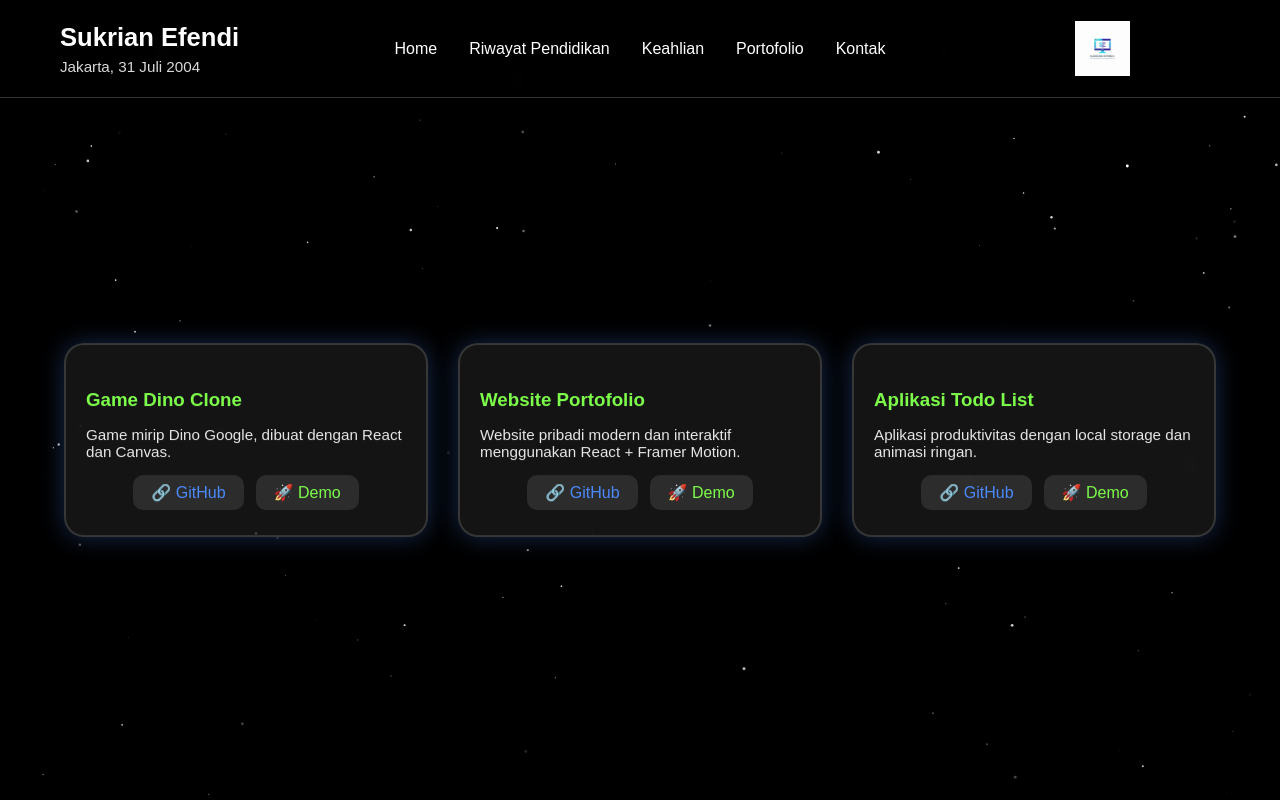
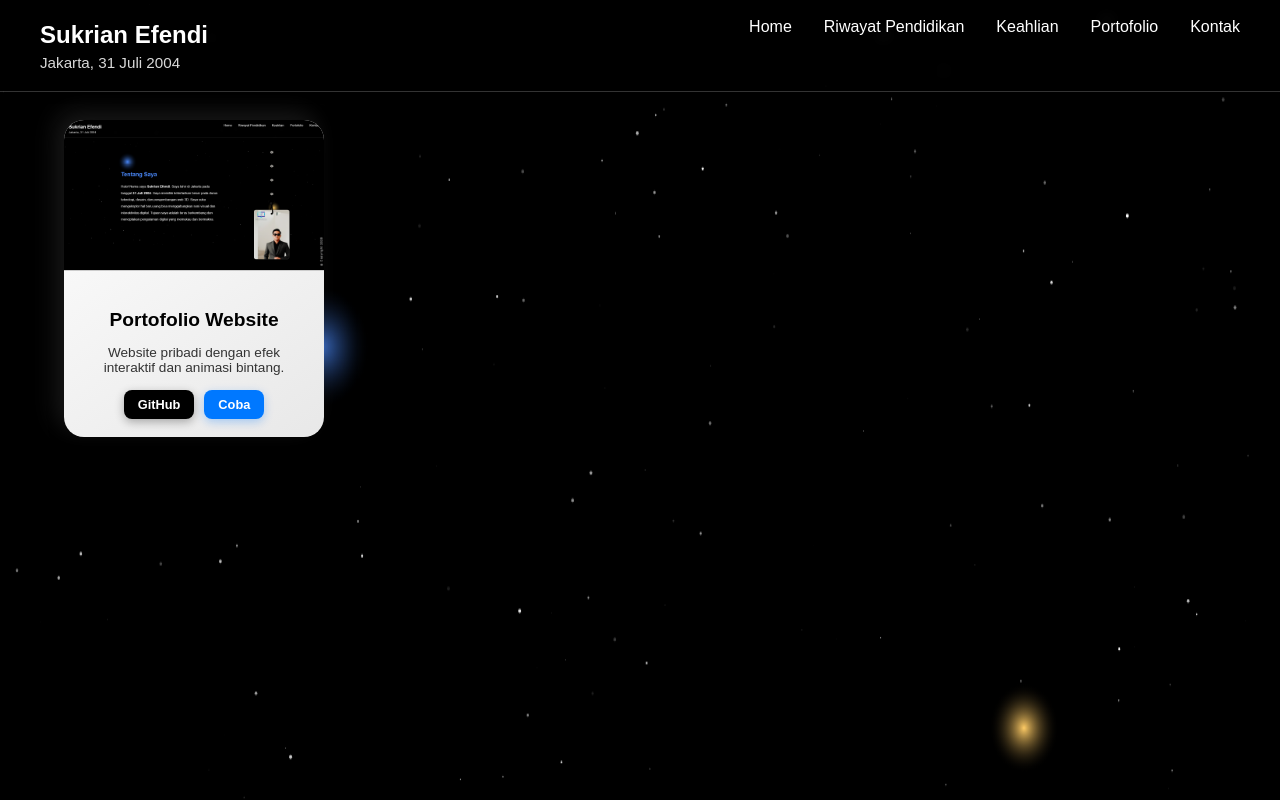
Before and after one commit to rian3107/Portofolio, a React (Create React App) app: page /portofolio in a window 1280 px wide. Built offline with nearby package versions, Linux system fonts and the light colour scheme.

Commit message:
perubahan sedikit

```diff
--- a/public/index.html
+++ b/public/index.html
@@ -2,42 +2,20 @@
 <html lang="en">
   <head>
     <meta charset="utf-8" />
-    <link rel="icon" href="%PUBLIC_URL%/favicon.ico" />
+    <!-- Favicon baru -->
+    <link rel="icon" href="%PUBLIC_URL%/Logo Rian.png" />
     <meta name="viewport" content="width=device-width, initial-scale=1" />
     <meta name="theme-color" content="#000000" />
     <meta
       name="description"
-      content="Web site created using create-react-app"
+      content="Portofolio Sukrian Efendi"
     />
-    <link rel="apple-touch-icon" href="%PUBLIC_URL%/logo192.png" />
-    <!--
-      manifest.json provides metadata used when your web app is installed on a
-      user's mobile device or desktop. See https://developers.google.com/web/fundamentals/web-app-manifest/
-    -->
+    <link rel="apple-touch-icon" href="%PUBLIC_URL%/Logo Rian.png" />
     <link rel="manifest" href="%PUBLIC_URL%/manifest.json" />
-    <!--
-      Notice the use of %PUBLIC_URL% in the tags above.
-      It will be replaced with the URL of the `public` folder during the build.
-      Only files inside the `public` folder can be referenced from the HTML.
-
-      Unlike "/favicon.ico" or "favicon.ico", "%PUBLIC_URL%/favicon.ico" will
-      work correctly both with client-side routing and a non-root public URL.
-      Learn how to configure a non-root public URL by running `npm run build`.
-    -->
-    <title>React App</title>
+    <title>Sukrian Efendi</title>
   </head>
   <body>
     <noscript>You need to enable JavaScript to run this app.</noscript>
     <div id="root"></div>
-    <!--
-      This HTML file is a template.
-      If you open it directly in the browser, you will see an empty page.
-
-      You can add webfonts, meta tags, or analytics to this file.
-      The build step will place the bundled scripts into the <body> tag.
-
-      To begin the development, run `npm start` or `yarn start`.
-      To create a production bundle, use `npm run build` or `yarn build`.
-    -->
   </body>
 </html>
--- a/src/components/Kontak.jsx
+++ b/src/components/Kontak.jsx
@@ -1,90 +1,22 @@
 'use client';
 import React, { useEffect, useRef, useState } from 'react';
+import { motion } from 'framer-motion';
+import Header from './Header';
 import logoRian from '../assets/Logo Rian.png';
-import { motion } from 'framer-motion';
-import './Lanyard.css';
-
-function Header() {
-  return (
-    <header
-      style={{
-        position: 'fixed',
-        top: 0,
-        left: 0,
-        width: '100%',
-        padding: '20px 60px',
-        display: 'grid',
-        gridTemplateColumns: '1fr auto 1fr',
-        alignItems: 'center',
-        zIndex: 10,
-        color: 'white',
-        fontFamily: 'Poppins, sans-serif',
-        background: 'rgba(0, 0, 0, 0.25)',
-        backdropFilter: 'blur(8px)',
-        borderBottom: '1px solid rgba(255, 255, 255, 0.2)',
-      }}
-    >
-      <div style={{ display: 'flex', flexDirection: 'column', lineHeight: 1.4 }}>
-        <span style={{ fontSize: '1.6rem', fontWeight: 600 }}>Sukrian Efendi</span>
-        <span style={{ fontSize: '0.95rem', opacity: 0.85 }}>Jakarta, 31 Juli 2004</span>
-      </div>
-
-      <nav
-        style={{
-          display: 'flex',
-          gap: '32px',
-          fontSize: '1rem',
-          fontWeight: 500,
-          justifySelf: 'center',
-        }}
-      >
-        {['Home', 'Riwayat Pendidikan', 'Keahlian', 'Portofolio', 'Kontak'].map((item) => (
-          <a
-            key={item}
-            href={
-              item === 'Home'
-                ? '/'
-                : item === 'Riwayat Pendidikan'
-                ? '/riwayat-pendidikan'
-                : item === 'Keahlian'
-                ? '/keahlian'
-                : item === 'Kontak'
-                ? '/kontak'
-                : '#'
-            }
-            style={{
-              color: '#fff',
-              textDecoration: 'none',
-              transition: 'color 0.3s ease',
-            }}
-            onMouseEnter={(e) => (e.target.style.color = '#4b8bff')}
-            onMouseLeave={(e) => (e.target.style.color = '#fff')}
-          >
-            {item}
-          </a>
-        ))}
-      </nav>
-
-      <div style={{ display: 'flex', justifyContent: 'flex-end', paddingRight: '90px' }}>
-        <img src={logoRian} alt="Logo Rian" style={{ height: '55px', width: 'auto' }} />
-      </div>
-    </header>
-  );
-}
 
 export default function Kontak() {
   const canvasRef = useRef(null);
   const cardRef = useRef(null);
   const [transformStyle, setTransformStyle] = useState('');
 
-  // === Background bintang ===
+  // === Background bintang + planet + shooting stars ===
   useEffect(() => {
     const canvas = canvasRef.current;
     const ctx = canvas.getContext('2d');
     let width = (canvas.width = window.innerWidth);
     let height = (canvas.height = window.innerHeight);
 
-    const stars = Array.from({ length: 150 }, () => ({
+    const stars = Array.from({ length: 200 }, () => ({
       x: Math.random() * width,
       y: Math.random() * height,
       r: Math.random() * 1.5,
@@ -92,9 +24,49 @@ export default function Kontak() {
       twinkle: Math.random() * 0.05,
     }));
 
+    const shootingStars = [];
+    const planets = [
+      { x: width / 4, y: height / 3, r: 50, color: '#4b8bff' },
+      { x: width * 0.8, y: height * 0.7, r: 35, color: '#ffcc66' },
+    ];
+
+    const rand = (min, max) => Math.random() * (max - min) + min;
+    const createShootingStar = () => {
+      shootingStars.push({
+        x: rand(0, width),
+        y: rand(0, height / 2),
+        len: rand(100, 250),
+        speed: rand(8, 15),
+        opacity: 1,
+      });
+    };
+
+    const shootingTimer = setInterval(createShootingStar, 10000);
+    createShootingStar();
+
     function animate() {
       ctx.fillStyle = 'black';
       ctx.fillRect(0, 0, width, height);
+
+      // planets
+      for (const planet of planets) {
+        const grad = ctx.createRadialGradient(
+          planet.x,
+          planet.y,
+          0,
+          planet.x,
+          planet.y,
+          planet.r
+        );
+        grad.addColorStop(0, planet.color);
+        grad.addColorStop(1, 'rgba(0,0,0,0)');
+        ctx.fillStyle = grad;
+        ctx.beginPath();
+        ctx.arc(planet.x, planet.y, planet.r, 0, Math.PI * 2);
+        ctx.fill();
+      }
+
+      // stars
       for (const s of stars) {
         s.alpha += s.twinkle;
         if (s.alpha <= 0 || s.alpha >= 1) s.twinkle *= -1;
@@ -103,19 +75,47 @@ export default function Kontak() {
         ctx.fillStyle = `rgba(255,255,255,${s.alpha})`;
         ctx.fill();
       }
+
+      // shooting stars
+      for (let i = shootingStars.length - 1; i >= 0; i--) {
+        const s = shootingStars[i];
+        const grad = ctx.createLinearGradient(
+          s.x,
+          s.y,
+          s.x - s.len,
+          s.y - s.len / 3
+        );
+        grad.addColorStop(0, `rgba(255,255,255,${s.opacity})`);
+        grad.addColorStop(1, 'rgba(255,255,255,0)');
+        ctx.strokeStyle = grad;
+        ctx.lineWidth = 2;
+        ctx.beginPath();
+        ctx.moveTo(s.x, s.y);
+        ctx.lineTo(s.x - s.len, s.y - s.len / 3);
+        ctx.stroke();
+        s.x += s.speed;
+        s.y += s.speed / 3;
+        s.opacity -= 0.01;
+        if (s.opacity <= 0) shootingStars.splice(i, 1);
+      }
+
       requestAnimationFrame(animate);
     }
 
     animate();
+
     const resize = () => {
       width = canvas.width = window.innerWidth;
       height = canvas.height = window.innerHeight;
     };
     window.addEventListener('resize', resize);
-    return () => window.removeEventListener('resize', resize);
+    return () => {
+      window.removeEventListener('resize', resize);
+      clearInterval(shootingTimer);
+    };
   }, []);
 
-  // === Efek 3D Card mengikuti gerakan cursor ===
+  // === Efek 3D Card ===
   const handleMouseMove = (e) => {
     const card = cardRef.current;
     if (!card) return;
@@ -126,15 +126,7 @@ export default function Kontak() {
     const rotateY = ((x - rect.width / 2) / 20).toFixed(2);
     setTransformStyle(`rotateX(${-rotateX}deg) rotateY(${rotateY}deg)`);
   };
-
-  const handleMouseLeave = () => {
-    setTransformStyle('rotateX(0deg) rotateY(0deg)');
-  };
-
-  // === Tautan otomatis ===
-  const message = encodeURIComponent('Haii, boleh bertanya?');
-  const email = 'efendisukrian7@gmail.com';
-  const waNumber = '6281262778436'; // tanpa 0 di depan
+  const handleMouseLeave = () => setTransformStyle('rotateX(0deg) rotateY(0deg)');
 
   return (
     <div style={{ position: 'relative', width: '100%', height: '100vh', overflow: 'hidden' }}>
@@ -151,7 +143,6 @@ export default function Kontak() {
         }}
       />
 
-      {/* Konten Tengah */}
       <div
         style={{
           position: 'absolute',
@@ -193,13 +184,12 @@ export default function Kontak() {
             }}
           />
           <h2 style={{ margin: 0, fontSize: '1.5rem', color: '#7eff4b' }}>Sukrian Efendi</h2>
-          <p style={{ opacity: 0.9, margin: '10px 0 25px', fontSize: '0.95rem' }}>
-            Hubungi saya
-          </p>
+          <p style={{ opacity: 0.9, margin: '10px 0 25px', fontSize: '0.95rem' }}>Hubungi saya</p>
 
           <div style={{ display: 'flex', flexDirection: 'column', gap: '12px' }}>
+            {/* Email */}
             <a
-              href={`mailto:${email}?subject=Pertanyaan&body=${message}`}
+              href={`mailto:efendisukrian7@gmail.com?subject=Pertanyaan&body=Haii, boleh bertanya?`}
               style={{
                 color: '#4b8bff',
                 textDecoration: 'none',
@@ -212,10 +202,12 @@ export default function Kontak() {
               onMouseEnter={(e) => (e.target.style.background = 'rgba(75,139,255,0.3)')}
               onMouseLeave={(e) => (e.target.style.background = 'rgba(255,255,255,0.1)')}
             >
-              ✉️ {email}
+              Email
             </a>
+
+            {/* WhatsApp */}
             <a
-              href={`https://wa.me/${waNumber}?text=${message}`}
+              href={`https://wa.me/6281262778436?text=Haii,%20boleh%20bertanya?`}
               target="_blank"
               rel="noopener noreferrer"
               style={{
@@ -230,7 +222,47 @@ export default function Kontak() {
               onMouseEnter={(e) => (e.target.style.background = 'rgba(126,255,75,0.25)')}
               onMouseLeave={(e) => (e.target.style.background = 'rgba(255,255,255,0.1)')}
             >
-              📞 {waNumber}
+              WhatsApp
+            </a>
+
+            {/* Facebook */}
+            <a
+              href={`https://www.facebook.com/Rian`}
+              target="_blank"
+              rel="noopener noreferrer"
+              style={{
+                color: '#1877f2',
+                textDecoration: 'none',
+                fontWeight: 500,
+                background: 'rgba(255,255,255,0.1)',
+                padding: '10px 0',
+                borderRadius: '10px',
+                transition: '0.3s',
+              }}
+              onMouseEnter={(e) => (e.target.style.background = 'rgba(24,119,242,0.25)')}
+              onMouseLeave={(e) => (e.target.style.background = 'rgba(255,255,255,0.1)')}
+            >
+              Facebook
+            </a>
+
+            {/* Instagram */}
+            <a
+              href={`https://www.instagram.com/rianzzmm`}
+              target="_blank"
+              rel="noopener noreferrer"
+              style={{
+                color: '#e1306c',
+                textDecoration: 'none',
+                fontWeight: 500,
+                background: 'rgba(255,255,255,0.1)',
+                padding: '10px 0',
+                borderRadius: '10px',
+                transition: '0.3s',
+              }}
+              onMouseEnter={(e) => (e.target.style.background = 'rgba(225,48,108,0.25)')}
+              onMouseLeave={(e) => (e.target.style.background = 'rgba(255,255,255,0.1)')}
+            >
+              Instagram
             </a>
           </div>
         </motion.div>
--- a/src/components/Portofolio.jsx
+++ b/src/components/Portofolio.jsx
@@ -1,90 +1,19 @@
 'use client';
-import React, { useEffect, useRef, useState } from 'react';
+import React, { useEffect, useRef } from 'react';
 import { motion } from 'framer-motion';
-import logoRian from '../assets/Logo Rian.png';
-import './Lanyard.css';
+import Header from './Header';
+import portofolio1 from '../assets/portofolio1.png';
 
-// ==== HEADER (sama seperti halaman lain) ====
-function Header() {
-  return (
-    <header
-      style={{
-        position: 'fixed',
-        top: 0,
-        left: 0,
-        width: '100%',
-        padding: '20px 60px',
-        display: 'grid',
-        gridTemplateColumns: '1fr auto 1fr',
-        alignItems: 'center',
-        zIndex: 10,
-        color: 'white',
-        fontFamily: 'Poppins, sans-serif',
-        background: 'rgba(0, 0, 0, 0.25)',
-        backdropFilter: 'blur(8px)',
-        borderBottom: '1px solid rgba(255, 255, 255, 0.2)',
-      }}
-    >
-      <div style={{ display: 'flex', flexDirection: 'column', lineHeight: 1.4 }}>
-        <span style={{ fontSize: '1.6rem', fontWeight: 600 }}>Sukrian Efendi</span>
-        <span style={{ fontSize: '0.95rem', opacity: 0.85 }}>Jakarta, 31 Juli 2004</span>
-      </div>
+export default function Portofolio() {
+  const bgCanvasRef = useRef(null);
 
-      <nav
-        style={{
-          display: 'flex',
-          gap: '32px',
-          fontSize: '1rem',
-          fontWeight: 500,
-          justifySelf: 'center',
-        }}
-      >
-        {['Home', 'Riwayat Pendidikan', 'Keahlian', 'Portofolio', 'Kontak'].map((item) => (
-          <a
-            key={item}
-            href={
-              item === 'Home'
-                ? '/'
-                : item === 'Riwayat Pendidikan'
-                ? '/riwayat-pendidikan'
-                : item === 'Keahlian'
-                ? '/keahlian'
-                : item === 'Portofolio'
-                ? '/portofolio'
-                : '/kontak'
-            }
-            style={{
-              color: '#fff',
-              textDecoration: 'none',
-              transition: 'color 0.3s ease',
-            }}
-            onMouseEnter={(e) => (e.target.style.color = '#4b8bff')}
-            onMouseLeave={(e) => (e.target.style.color = '#fff')}
-          >
-            {item}
-          </a>
-        ))}
-      </nav>
-
-      <div style={{ display: 'flex', justifyContent: 'flex-end', paddingRight: '90px' }}>
-        <img src={logoRian} alt="Logo Rian" style={{ height: '55px', width: 'auto' }} />
-      </div>
-    </header>
-  );
-}
-
-// ==== HALAMAN PORTOFOLIO ====
-export default function Portofolio() {
-  const canvasRef = useRef(null);
-
-  // === Background bintang ===
   useEffect(() => {
-    const canvas = canvasRef.current;
+    const canvas = bgCanvasRef.current;
     const ctx = canvas.getContext('2d');
     let width = (canvas.width = window.innerWidth);
     let height = (canvas.height = window.innerHeight);
 
-    const stars = Array.from({ length: 150 }, () => ({
+    const stars = Array.from({ length: 200 }, () => ({
       x: Math.random() * width,
       y: Math.random() * height,
       r: Math.random() * 1.5,
@@ -92,9 +21,40 @@ export default function Portofolio() {
       twinkle: Math.random() * 0.05,
     }));
 
+    const shootingStars = [];
+    const planets = [
+      { x: width / 4, y: height / 3, r: 50, color: '#4b8bff' },
+      { x: width * 0.8, y: height * 0.7, r: 35, color: '#ffcc66' },
+    ];
+
+    const rand = (min, max) => Math.random() * (max - min) + min;
+    const createShootingStar = () => {
+      shootingStars.push({
+        x: rand(0, width),
+        y: rand(0, height / 2),
+        len: rand(100, 250),
+        speed: rand(8, 15),
+        opacity: 1,
+      });
+    };
+
+    const shootingTimer = setInterval(createShootingStar, 10000);
+    createShootingStar();
+
     function animate() {
       ctx.fillStyle = 'black';
       ctx.fillRect(0, 0, width, height);
+
+      for (const planet of planets) {
+        const grad = ctx.createRadialGradient(planet.x, planet.y, 0, planet.x, planet.y, planet.r);
+        grad.addColorStop(0, planet.color);
+        grad.addColorStop(1, 'rgba(0,0,0,0)');
+        ctx.fillStyle = grad;
+        ctx.beginPath();
+        ctx.arc(planet.x, planet.y, planet.r, 0, Math.PI * 2);
+        ctx.fill();
+      }
+
       for (const s of stars) {
         s.alpha += s.twinkle;
         if (s.alpha <= 0 || s.alpha >= 1) s.twinkle *= -1;
@@ -103,6 +63,24 @@ export default function Portofolio() {
         ctx.fillStyle = `rgba(255,255,255,${s.alpha})`;
         ctx.fill();
       }
+
+      for (let i = shootingStars.length - 1; i >= 0; i--) {
+        const s = shootingStars[i];
+        const grad = ctx.createLinearGradient(s.x, s.y, s.x - s.len, s.y - s.len / 3);
+        grad.addColorStop(0, `rgba(255,255,255,${s.opacity})`);
+        grad.addColorStop(1, 'rgba(255,255,255,0)');
+        ctx.strokeStyle = grad;
+        ctx.lineWidth = 2;
+        ctx.beginPath();
+        ctx.moveTo(s.x, s.y);
+        ctx.lineTo(s.x - s.len, s.y - s.len / 3);
+        ctx.stroke();
+        s.x += s.speed;
+        s.y += s.speed / 3;
+        s.opacity -= 0.01;
+        if (s.opacity <= 0) shootingStars.splice(i, 1);
+      }
+
       requestAnimationFrame(animate);
     }
 
@@ -112,118 +90,164 @@ export default function Portofolio() {
       height = canvas.height = window.innerHeight;
     };
     window.addEventListener('resize', resize);
-    return () => window.removeEventListener('resize', resize);
+    return () => {
+      window.removeEventListener('resize', resize);
+      clearInterval(shootingTimer);
+    };
   }, []);
 
-  // === Data Portofolio ===
-  const projects = [
-    {
-      title: 'Game Dino Clone',
-      description: 'Game mirip Dino Google, dibuat dengan React dan Canvas.',
-      github: 'https://github.com/username/dino-clone',
-      demo: 'https://dino-clone-demo.vercel.app',
-    },
-    {
-      title: 'Website Portofolio',
-      description: 'Website pribadi modern dan interaktif menggunakan React + Framer Motion.',
-      github: 'https://github.com/username/portofolio',
-      demo: 'https://portofolio-demo.vercel.app',
-    },
-    {
-      title: 'Aplikasi Todo List',
-      description: 'Aplikasi produktivitas dengan local storage dan animasi ringan.',
-      github: 'https://github.com/username/todo-list',
-      demo: 'https://todo-list-demo.vercel.app',
-    },
-  ];
+  return (
+    <>
+      <style>{`
+        .portfolio-container {
+          position: relative;
+          width: 100%;
+          min-height: 100vh;
+          overflow: hidden;
+          background: black;
+          font-family: 'Poppins', sans-serif;
+          color: white;
+        }
 
-  return (
-    <div style={{ position: 'relative', width: '100%', height: '100vh', overflow: 'hidden' }}>
+        .portfolio-bg {
+          position: absolute;
+          top: 0;
+          left: 0;
+          width: 100%;
+          height: 100%;
+          z-index: 0;
+        }
+
+        .portfolio-content {
+          position: relative;
+          z-index: 1;
+          display: flex;
+          justify-content: flex-start;
+          align-items: flex-start;
+          min-height: 100vh;
+          padding: 120px 5%;
+        }
+
+        .portfolio-card {
+          width: 260px;
+          background: linear-gradient(145deg, #ffffff, #e8e8e8);
+          border-radius: 20px;
+          box-shadow: 8px 8px 25px rgba(0,0,0,0.3), -8px -8px 25px rgba(255,255,255,0.1);
+          overflow: hidden;
+          transform-style: preserve-3d;
+          perspective: 1000px;
+          transition: all 0.3s ease;
+        }
+
+        .portfolio-card:hover {
+          transform: scale(1.05);
+          box-shadow: 0 0 30px rgba(255, 255, 255, 0.3);
+        }
+
+        .portfolio-card img {
+          width: 100%;
+          height: 150px;
+          object-fit: cover;
+          border-bottom: 1px solid #ccc;
+        }
+
+        .portfolio-info {
+          padding: 18px;
+          text-align: center;
+          color: black;
+        }
+
+        .portfolio-info h2 {
+          font-size: 1.2rem;
+          margin-bottom: 10px;
+        }
+
+        .portfolio-info p {
+          font-size: 0.85rem;
+          color: #333;
+        }
+
+        .portfolio-buttons {
+          display: flex;
+          justify-content: center;
+          gap: 10px;
+          margin-top: 15px;
+        }
+
+        .portfolio-buttons a {
+          text-decoration: none;
+          padding: 7px 14px;
+          border-radius: 8px;
+          font-weight: 600;
+          font-size: 0.8rem;
+          transition: 0.3s ease;
+        }
+
+        .portfolio-buttons a.github {
+          background: #000;
+          color: white;
+          box-shadow: 0 3px 10px rgba(0,0,0,0.3);
+        }
+
+        .portfolio-buttons a.github:hover {
+          background: #333;
+          transform: translateY(-3px);
+        }
+
+        .portfolio-buttons a.demo {
+          background: #0078ff;
+          color: white;
+          box-shadow: 0 3px 10px rgba(0,120,255,0.3);
+        }
+
+        .portfolio-buttons a.demo:hover {
+          background: #005fcc;
+          transform: translateY(-3px);
+        }
+
+        @media (max-width: 700px) {
+          .portfolio-card {
+            width: 80%;
+          }
+        }
+      `}</style>
+
+      <div className="portfolio-container">
         <Header />
+        <canvas ref={bgCanvasRef} className="portfolio-bg" />
 
-      {/* Background */}
-      <canvas
-        ref={canvasRef}
-        style={{
-          position: 'absolute',
-          top: 0,
-          left: 0,
-          width: '100%',
-          height: '100%',
-          zIndex: 0,
-        }}
-      />
-
-      {/* Konten */}
-      <div
-        style={{
-          position: 'absolute',
-          top: '55%',
-          left: '50%',
-          transform: 'translate(-50%, -50%)',
-          zIndex: 2,
-          width: '90%',
-          maxWidth: '1200px',
-          display: 'grid',
-          gridTemplateColumns: 'repeat(auto-fit, minmax(300px, 1fr))',
-          gap: '30px',
-          fontFamily: 'Poppins, sans-serif',
-          color: 'white',
-        }}
+        <div className="portfolio-content">
+          <motion.div
+            className="portfolio-card"
+            whileHover={{ rotateY: 10, rotateX: 5 }}
+            transition={{ type: 'spring', stiffness: 200, damping: 10 }}
           >
-        {projects.map((p, index) => (
-          <motion.div
-            key={index}
-            whileHover={{ scale: 1.05, rotateY: 5 }}
-            transition={{ type: 'spring', stiffness: 200, damping: 15 }}
-            style={{
-              background: 'rgba(255,255,255,0.08)',
-              border: '2px solid rgba(255,255,255,0.15)',
-              borderRadius: '20px',
-              padding: '25px 20px',
-              backdropFilter: 'blur(10px)',
-              boxShadow: '0 0 25px rgba(75,139,255,0.3)',
-            }}
-          >
-            <h3 style={{ color: '#7eff4bff', marginBottom: '10px' }}>{p.title}</h3>
-            <p style={{ opacity: 0.9, fontSize: '0.95rem', marginBottom: '15px' }}>
-              {p.description}
-            </p>
-            <div style={{ display: 'flex', gap: '12px', justifyContent: 'center' }}>
+            <img src={portofolio1} alt="Project Portofolio" />
+            <div className="portfolio-info">
+              <h2>Portofolio Website</h2>
+              <p>Website pribadi dengan efek interaktif dan animasi bintang.</p>
+              <div className="portfolio-buttons">
                 <a
-                href={p.github}
+                  href="https://github.com/rian3107/Portofolio.git"
                   target="_blank"
                   rel="noopener noreferrer"
-                style={{
-                  color: '#4b8bff',
-                  textDecoration: 'none',
-                  background: 'rgba(255,255,255,0.1)',
-                  padding: '8px 18px',
-                  borderRadius: '10px',
-                  fontWeight: 500,
-                }}
+                  className="github"
                 >
-                🔗 GitHub
+                  GitHub
                 </a>
                 <a
-                href={p.demo}
+                  href="https://projectrian.my.id"
                   target="_blank"
                   rel="noopener noreferrer"
-                style={{
-                  color: '#7eff4bff',
-                  textDecoration: 'none',
-                  background: 'rgba(255,255,255,0.1)',
-                  padding: '8px 18px',
-                  borderRadius: '10px',
-                  fontWeight: 500,
-                }}
+                  className="demo"
                 >
-                🚀 Demo
+                  Coba
                 </a>
               </div>
+            </div>
           </motion.div>
-        ))}
         </div>
       </div>
+    </>
   );
 }
```
Also changed, not shown: public/Logo Rian.png (added), src/assets/portofolio1.png (added). Lines whose indentation alone changed are shown as unchanged.
